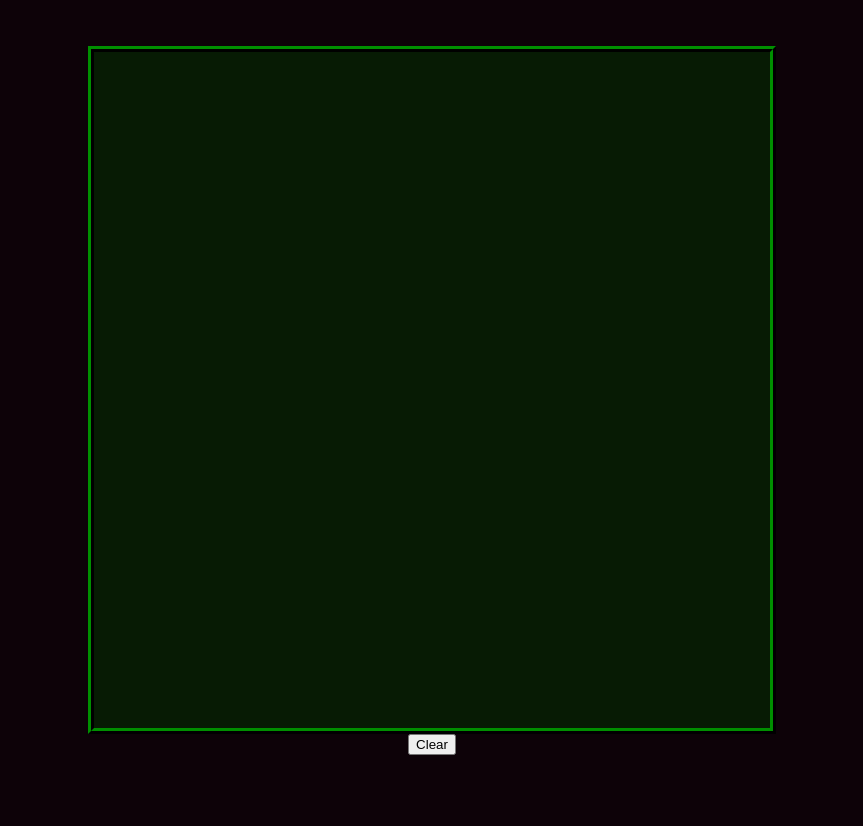
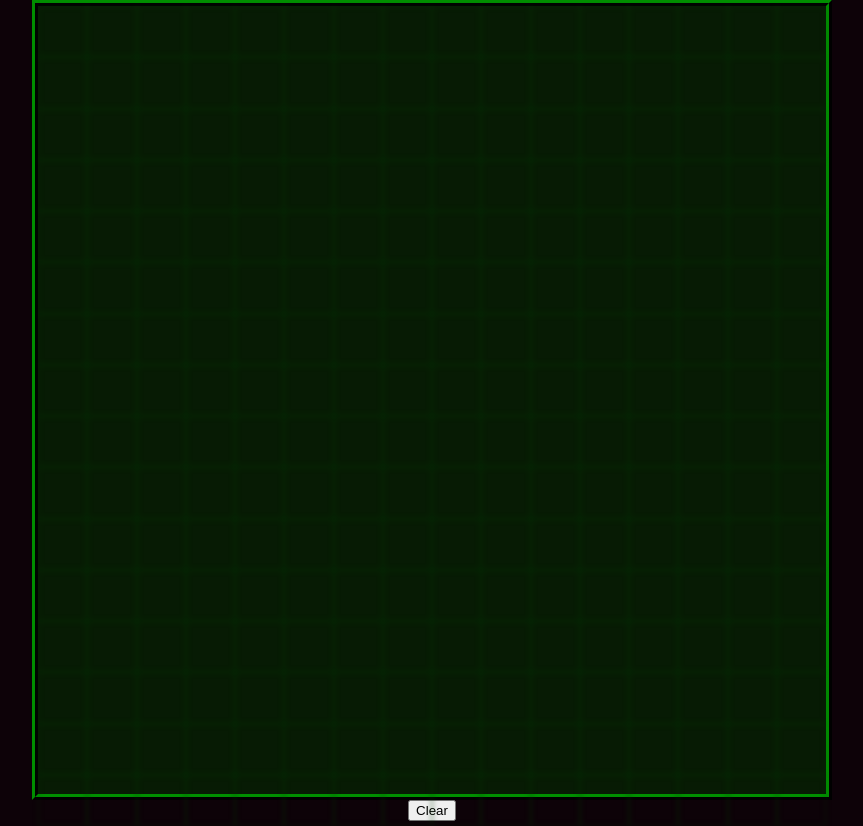
Before and after one commit to GrandeMan/Etch-A-Sketch, a plain HTML site: page index.html in a window 1280 px wide. Shown: the whole page, without its empty margins (208-1071 px from the left). Before the commit the page ends 800 px from the top, so only its background shows below. Drawn offline with Linux system fonts and the light colour scheme.

Commit message:
Code now allows user to change the grid size via a prompt The number entered is then used in the loop to calc the size and the squares generated are a percentage of the size Added a clear button to clear the entire grid Made style changes

```diff
--- a/index.html
+++ b/index.html
@@ -8,6 +8,7 @@
     <script src="script.js" defer></script>
 </head>
 <body>
+    <button class="grid-size">Select Grid Size</button>
     <div class="container">
         <div class="inner-container">
         </div>
--- a/script.js
+++ b/script.js
@@ -1,24 +1,50 @@
-const container = document.querySelector('.inner-container');
-const grid = 256;
+const container = document.querySelector('.container');
+const innerContainer = document.querySelector('.inner-container');
 
-for (let i = 0; i < grid; i++) {    //Create loop for drawing squares
+function createGrid(gridSize = 16) {
+  innerContainer.innerHTML = '';
+
+  // Calculate square size as percentage
+  const squareSize = `${100 / gridSize}%`;
+
+  // Loop to draw squares
+  for (let i = 0; i < gridSize * gridSize; i++) {
     const square = document.createElement('div');
     square.className = 'grid-square';
-    container.appendChild(square);
-
     square.addEventListener('mouseover', () => {
       square.style.backgroundColor = '#00FF41';
     });
+    innerContainer.appendChild(square);
+  }
 
-};
+  const squares = document.querySelectorAll('.grid-square');
+  squares.forEach((square) => {
+    square.style.width = squareSize;
+    square.style.paddingBottom = squareSize;
+  });
+}
 
+createGrid();
+
+// Button to change grid size
+const gridSelector = document.querySelector('.grid-size');
+gridSelector.addEventListener('click', () => {
+  let choice = +prompt('Enter Grid Size (up to 100)', '');
+  if (choice <= 100 && choice > 1) {
+    createGrid(choice);
+  } else {
+    alert('Invalid grid size! Please enter a number between 2 and 100.');
+  }
+});
+
+// Button to clear grid
 const buttons = document.querySelector('.buttons');
 const clear = document.createElement('button');
 clear.className = 'clear-button';
 clear.textContent = 'Clear';
 clear.addEventListener('click', () => {
   const squares = document.querySelectorAll('.grid-square');
-        squares.forEach(square => {
+  squares.forEach((square) => {
     square.style.backgroundColor = '';
   });
 });
--- a/styles.css
+++ b/styles.css
@@ -16,24 +16,23 @@
   display: flex;
   justify-content: center;
   align-items: center;
-    padding: 8px;
   border: #003B00 6px ridge;
   background-color: #003B0073;
-
+  width: 800px;
+  height: 800px;
 }
 
 .inner-container {
   padding: 0;
+  margin: 0;
   display: flex;
   flex-wrap: wrap;
-    justify-content: space-between;
-    width: 660px;
-    height: 660px;
+  justify-content: flex-start;
+  width: 100%;
+  height: 100%;
   filter: blur(2.5px);
 }
 
 .grid-square {
-    height: 40px;
-    width: 40px;
-    /* border: 1px outset rgba(10, 2, 32, 0.336); */
+  border: 1px solid #003B0073;
 }
```
Lines whose indentation alone changed are shown as unchanged.
